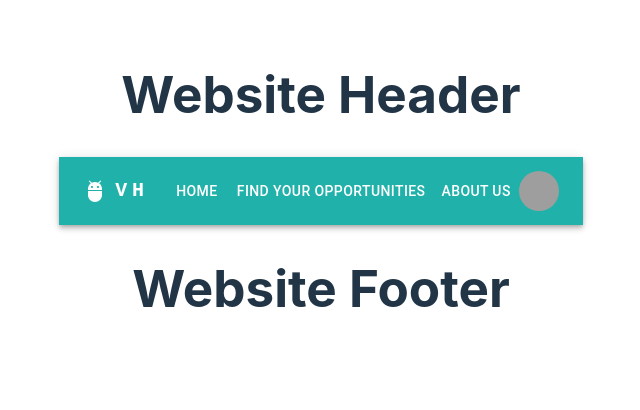
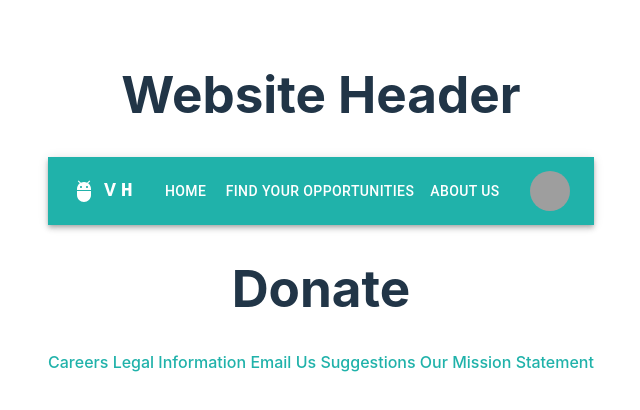
Before and after one commit to Luke-Cutter/CSI-280-Project, a React (Vite) app in the folder volunteer-web/: page /donate in a window 1280 px wide. Shown: the top 410 px of the page, without its empty margins (319-959 px from the left). Built offline with nearby package versions, Linux system fonts and the light colour scheme; grey boxes are pictures that could not be loaded.

Commit message:
Added New Pages and Links in Footer

```diff
--- a/volunteer-web/src/App.jsx
+++ b/volunteer-web/src/App.jsx
@@ -6,6 +6,16 @@ import About from './pages/About'
 import Opportunities from './pages/Opportunities'
 import Login from './pages/Login.jsx'
 import Signup from './pages/Signup'
+
+import Events from './pages/Events'
+import Donate from './pages/Donate'
+import Gallery from './pages/Gallery'
+import MissionStatement from './pages/MissionStatement'
+import EmailUs from './pages/EmailUs'
+import Suggestions from './pages/Suggestions'
+import Careers from './pages/Careers'
+import LegalInfo from './pages/LegalInfo'
+
 
 import { Route, Routes } from 'react-router-dom'
 import WebsiteHeader from './components/WebsiteHeader.jsx'
@@ -27,6 +37,14 @@ function App() {
         <Route path="/about" element={<About />} />
         <Route path="/login" element={<Login />} />
         <Route path="/signup" element={<Signup />} />
+        <Route path="/events" element={<Events />} />
+        <Route path="/donate" element={<Donate />} />
+        <Route path="/gallery" element={<Gallery />} />
+        <Route path="/mission-statement" element={<MissionStatement />} />
+        <Route path="/email-us" element={<EmailUs />} />
+        <Route path="/suggestions" element={<Suggestions />} />
+        <Route path="/careers" element={<Careers />} />
+        <Route path="/legal" element={<LegalInfo />} />
       </Routes>
       <WebsiteFooter />
     </>
--- a/volunteer-web/src/components/WebsiteFooter.jsx
+++ b/volunteer-web/src/components/WebsiteFooter.jsx
@@ -1,5 +1,20 @@
+import { Link } from "react-router-dom";
+import './WebsiteFooter.css';
+
+const footerPages = [
+    {id: 1, title: 'Careers', pageLink: '/careers'},
+    {id: 2, title: 'Legal Information', pageLink: '/legal'},
+    {id: 3, title: 'Email Us', pageLink: '/email-us'},
+    {id: 4, title: 'Suggestions', pageLink: '/suggestions'},
+    {id: 5, title: 'Our Mission Statement', pageLink: '/mission-statement'},
+  ];
+
 export default function WebsiteFooter() {
     return (
-    <h1>Website Footer</h1>
+        <div>
+            {footerPages.map((page) => (
+                <Link to={page.pageLink} >{page.title}   </Link>
+            ))}
+        </div>
     )
 }
--- /dev/null
+++ b/volunteer-web/src/pages/Careers.jsx
@@ -0,0 +1,5 @@
+export default function Careers() {
+    return (
+    <h1>Careers</h1>
+    )
+}
--- /dev/null
+++ b/volunteer-web/src/pages/Donate.jsx
@@ -0,0 +1,5 @@
+export default function Donate() {
+    return (
+    <h1>Donate</h1>
+    )
+}
--- /dev/null
+++ b/volunteer-web/src/pages/EmailUs.jsx
@@ -0,0 +1,5 @@
+export default function EmailUs() {
+    return (
+    <h1>Email Us</h1>
+    )
+}
--- /dev/null
+++ b/volunteer-web/src/pages/Events.jsx
@@ -0,0 +1,5 @@
+export default function Events() {
+    return (
+    <h1>Volunteer Helper Events</h1>
+    )
+}
--- /dev/null
+++ b/volunteer-web/src/pages/Gallery.jsx
@@ -0,0 +1,5 @@
+export default function Gallery() {
+    return (
+    <h1>Hero Gallery</h1>
+    )
+}
--- /dev/null
+++ b/volunteer-web/src/pages/LegalInfo.jsx
@@ -0,0 +1,5 @@
+export default function LegalInfo() {
+    return (
+    <h1>Legal Information</h1>
+    )
+}
--- /dev/null
+++ b/volunteer-web/src/pages/MissionStatement.jsx
@@ -0,0 +1,5 @@
+export default function MissionStatement() {
+    return (
+    <h1>Mission Statement</h1>
+    )
+}
--- /dev/null
+++ b/volunteer-web/src/pages/Suggestions.jsx
@@ -0,0 +1,5 @@
+export default function Suggestions() {
+    return (
+    <h1>Suggestions</h1>
+    )
+}
```
